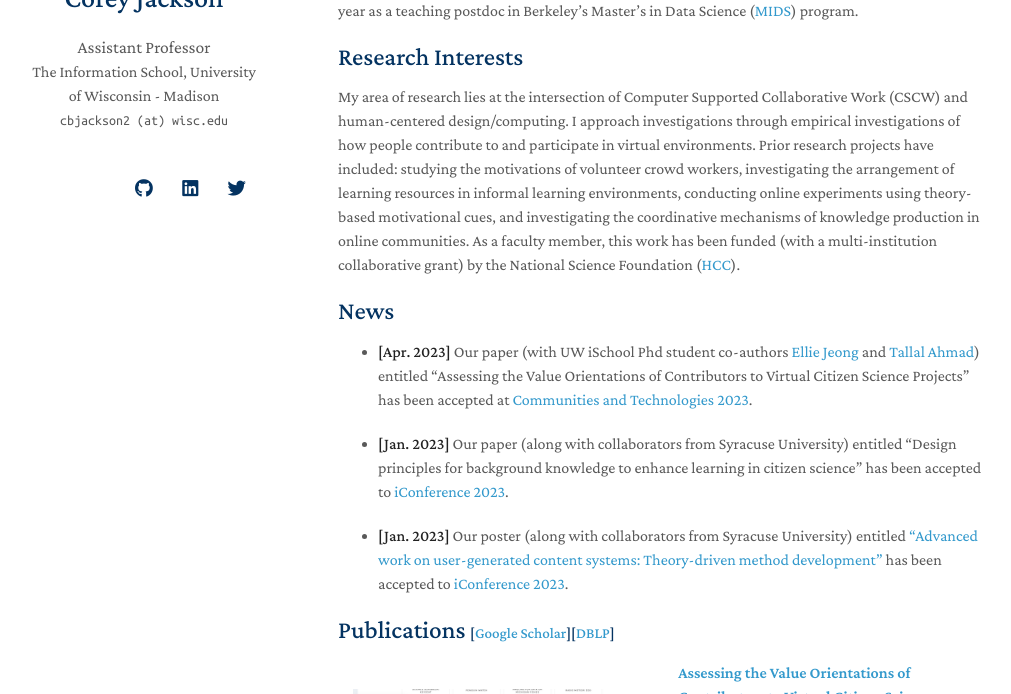
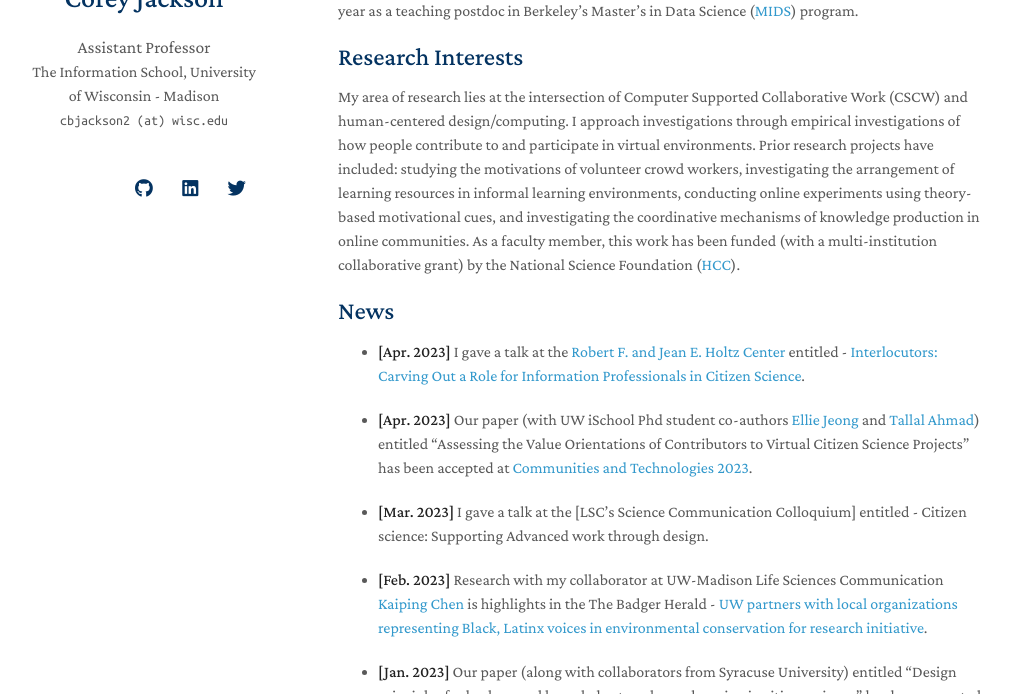
Before and after one commit to cjacks04/cjacks04.github.io, a Jekyll site: the page built from index.md, in a window 1280 px wide and 900 px high, cut to the strip 206-900 px from the top of the window. Shown: the whole strip, without its empty margins (132-1143 px from the left). Built offline with Jekyll 4.4.1, drawn with Linux system fonts in a browser that asks for light colours; nearby versions of some CDN libraries; a style sheet for code colours, icons or effects is not loaded; our own code applies the rules of GitHub Pages for plain Markdown files.

Commit message:
Update index.md

```diff
--- a/index.md
+++ b/index.md
@@ -13,7 +13,14 @@ My area of research lies at the intersection of Computer Supported Collaborative
 
 ## News
 
+- **[Apr. 2023]** I gave a talk at the [Robert F. and Jean E. Holtz Center](https://sts.wisc.edu/) entitled - [Interlocutors: Carving Out a Role for Information Professionals in Citizen Science]( https://sts.wisc.edu/event/corey-jackson-2/).
+
 - **[Apr. 2023]** Our paper (with UW iSchool Phd student co-authors [Ellie Jeong](https://ejeong7.wixsite.com/elliejeong) and [Tallal Ahmad](https://sites.google.com/view/tallal-ahmad/home)) entitled "Assessing the Value Orientations of Contributors to Virtual Citizen Science Projects" has been accepted at [Communities and Technologies 2023](https://2023.comtech.community/).
+
+- **[Mar. 2023]** I gave a talk at the [LSC's Science Communication Colloquium] entitled - Citizen science: Supporting Advanced work through design.
+
+- **[Feb. 2023]** Research with my collaborator at UW-Madison Life Sciences Communication [Kaiping Chen](https://www.kaipingchen.com/) is highlights in the The Badger Herald - [UW partners with local organizations representing Black, Latinx voices in environmental conservation for research initiative](https://badgerherald.com/news/2023/02/15/uw-partners-with-local-organizations-representing-black-latinx-voices-in-environmental-conservation-for-research-initiative/![image](https://user-images.githubusercontent.com/2421233/235491090-b1fdc0ab-a729-4182-9866-d861fbda311c.png)
+).
 
 - **[Jan. 2023]** Our paper (along with collaborators from Syracuse University) entitled "Design principles for background knowledge to enhance learning in citizen science" has been accepted to [iConference 2023](https://www.ischools.org/iconference).
 
```
